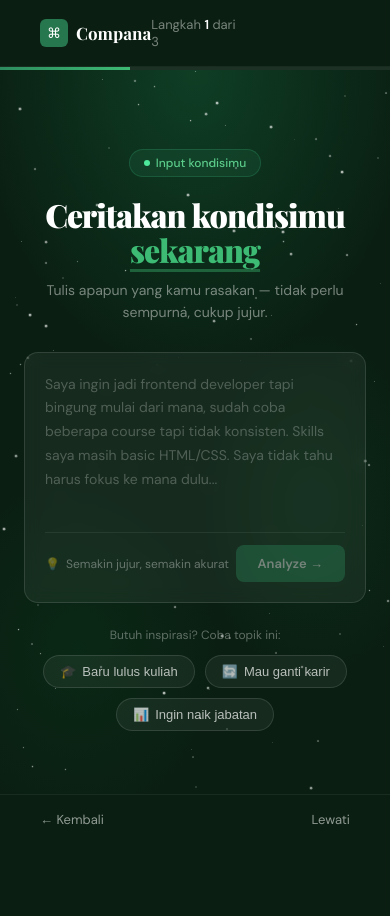
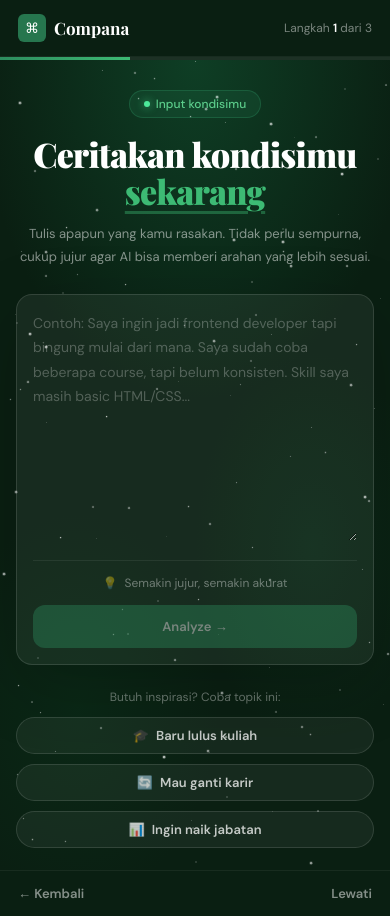
Before and after one commit to Incompana/Frontend-Compana, a React (Vite) app: page /input in a window 390 px wide. Before the commit the page ends 844 px from the top, so only its background shows below. Built offline with nearby package versions, Linux system fonts and the light colour scheme; no server answers.

Commit message:
Make input page responsive

```diff
--- a/src/pages/public/InputPage.jsx
+++ b/src/pages/public/InputPage.jsx
@@ -1,7 +1,8 @@
+// src/pages/public/InputPage.jsx
 import { useState } from "react";
+import { useNavigate } from "react-router-dom";
 import { Logo, StarField } from "../../components/Shared";
 import { useAssessment } from "../../context/AssessmentContext";
-import { useNavigate } from "react-router-dom";
 
 const TOPICS = [
   { icon: "🎓", label: "Baru lulus kuliah" },
@@ -11,13 +12,13 @@
 
 export default function InputPage() {
   const navigate = useNavigate();
-
   const { draft, setDraft } = useAssessment();
 
-const [text, setText] = useState(
-  draft.inputText || ""
-);
+  const [text, setText] = useState(draft.inputText || "");
+
   const handleNext = () => {
+    if (text.trim().length < 5) return;
+
     setDraft((prev) => ({
       ...prev,
       inputText: text,
@@ -25,105 +26,77 @@
 
     navigate("/assessment");
   };
+
   const handleTopicClick = (label) => {
-    setText((prev) => prev ? `${prev} ${label.toLowerCase()}.` : `${label}.`);
+    setText((prev) =>
+      prev ? `${prev} ${label.toLowerCase()}.` : `${label}.`
+    );
   };
 
+  const canContinue = text.trim().length >= 5;
+
   return (
-    <div style={{ minHeight: "100vh", background: "#0a1f12", color: "white", display: "flex", flexDirection: "column" }}>
-      {/* Navbar */}
-      <nav style={{
-        display: "flex", alignItems: "center", justifyContent: "space-between",
-        padding: "16px 40px",
-        borderBottom: "1px solid rgba(255,255,255,0.06)",
-      }}>
+    <div className="input-page">
+      <nav className="input-navbar">
         <Logo />
-        <div style={{
-          fontFamily: "'DM Sans', sans-serif", fontSize: "13px",
-          color: "rgba(255,255,255,0.45)",
-        }}>
-          Langkah <span style={{ color: "white", fontWeight: 600 }}>1</span> dari 3
+
+        <div className="input-step">
+          Langkah <span>1</span> dari 3
         </div>
-        <div style={{ width: "120px" }} />
+
+        <button
+          type="button"
+          onClick={() => navigate("/assessment")}
+          className="input-skip-desktop"
+        >
+          Lewati
+        </button>
       </nav>
 
-      {/* Progress bar */}
-      <div style={{ height: "3px", background: "rgba(255,255,255,0.08)" }}>
-        <div style={{
-          width: "33.33%", height: "100%",
-          background: "linear-gradient(90deg, #2d8c5e, #3dba74)",
-        }} />
+      <div className="input-progress-track">
+        <div className="input-progress-fill" />
       </div>
 
-      {/* Content */}
-      <section style={{
-        flex: 1, position: "relative",
-        display: "flex", flexDirection: "column", alignItems: "center",
-        justifyContent: "center", textAlign: "center",
-        padding: "48px 24px 32px", overflow: "hidden",
-      }}>
+      <main className="input-main">
         <div className="mesh-bg" />
         <StarField />
 
-        <div style={{ position: "relative", zIndex: 1, width: "100%", maxWidth: "620px" }}>
-          <div className="badge-pill" style={{ marginBottom: "20px" }}>
-            <span style={{ width: "6px", height: "6px", borderRadius: "50%", background: "#4de89a", flexShrink: 0 }} />
+        <section className="input-content">
+          <div className="badge-pill input-badge">
+            <span className="input-badge-dot" />
             Input kondisimu
           </div>
 
-          <h1 className="hero-title" style={{ fontSize: "clamp(32px, 6vw, 54px)", marginBottom: "12px" }}>
+          <h1 className="input-title">
             Ceritakan kondisimu
             <br />
-            <span style={{ color: "#3dba74", textDecoration: "underline", textDecorationColor: "rgba(61,186,116,0.4)", textUnderlineOffset: "6px" }}>
-              sekarang
-            </span>
+            <span>sekarang</span>
           </h1>
 
-          <p style={{
-            fontFamily: "'DM Sans', sans-serif", fontSize: "14px",
-            color: "rgba(255,255,255,0.45)", marginBottom: "28px", lineHeight: 1.6,
-          }}>
-            Tulis apapun yang kamu rasakan — tidak perlu sempurna, cukup jujur.
+          <p className="input-subtitle">
+            Tulis apapun yang kamu rasakan. Tidak perlu sempurna, cukup jujur
+            agar AI bisa memberi arahan yang lebih sesuai.
           </p>
 
-          {/* Textarea card */}
-          <div style={{
-            background: "rgba(255,255,255,0.05)",
-            border: "1px solid rgba(255,255,255,0.12)",
-            borderRadius: "14px", padding: "20px",
-            textAlign: "left", backdropFilter: "blur(8px)",
-          }}>
+          <div className="input-card">
             <textarea
               value={text}
-              onChange={(e) => setText(e.target.value)}
-              placeholder="Saya ingin jadi frontend developer tapi bingung mulai dari mana, sudah coba beberapa course tapi tidak konsisten. Skills saya masih basic HTML/CSS. Saya tidak tahu harus fokus ke mana dulu..."
-              rows={6}
-              style={{
-                width: "100%", background: "transparent",
-                border: "none", outline: "none", resize: "none",
-                fontFamily: "'DM Sans', sans-serif",
-                fontSize: "14px", color: "rgba(255,255,255,0.85)",
-                lineHeight: 1.7, caretColor: "#3dba74",
-              }}
+              onChange={(event) => setText(event.target.value)}
+              placeholder="Contoh: Saya ingin jadi frontend developer tapi bingung mulai dari mana. Saya sudah coba beberapa course, tapi belum konsisten. Skill saya masih basic HTML/CSS..."
+              rows={7}
+              className="input-textarea"
             />
 
-            <div style={{
-              display: "flex", alignItems: "center", justifyContent: "space-between",
-              marginTop: "12px", paddingTop: "12px",
-              borderTop: "1px solid rgba(255,255,255,0.07)",
-            }}>
-              <div style={{
-                display: "flex", alignItems: "center", gap: "6px",
-                fontFamily: "'DM Sans', sans-serif", fontSize: "12px",
-                color: "rgba(255,255,255,0.35)",
-              }}>
+            <div className="input-card-footer">
+              <div className="input-hint">
                 <span>💡</span>
                 <span>Semakin jujur, semakin akurat</span>
               </div>
+
               <button
-                className="cta-btn"
-                style={{ padding: "10px 22px", fontSize: "13px", animation: "none" }}
-                disabled={text.trim().length < 5}
+                type="button"
+                className="input-primary-button"
+                disabled={!canContinue}
                 onClick={handleNext}
               >
                 Analyze →
@@ -131,40 +104,373 @@
             </div>
           </div>
 
-          {/* Topic chips */}
-          <div style={{ marginTop: "24px" }}>
-            <p style={{
-              fontFamily: "'DM Sans', sans-serif", fontSize: "12px",
-              color: "rgba(255,255,255,0.35)", marginBottom: "12px",
-            }}>
-              Butuh inspirasi? Coba topik ini:
-            </p>
-            <div style={{ display: "flex", gap: "10px", justifyContent: "center", flexWrap: "wrap" }}>
-              {TOPICS.map((t) => (
-                <button key={t.label} onClick={() => handleTopicClick(t.label)} className="topic-chip">
-                  <span>{t.icon}</span>
-                  <span>{t.label}</span>
+          <div className="input-topics">
+            <p>Butuh inspirasi? Coba topik ini:</p>
+
+            <div className="input-topic-list">
+              {TOPICS.map((topic) => (
+                <button
+                  key={topic.label}
+                  type="button"
+                  onClick={() => handleTopicClick(topic.label)}
+                  className="input-topic-chip"
+                >
+                  <span>{topic.icon}</span>
+                  <span>{topic.label}</span>
                 </button>
               ))}
             </div>
           </div>
-        </div>
         </section>
+      </main>
 
-      {/* Bottom nav */}
-      <div style={{
-        display: "flex", justifyContent: "space-between",
-        padding: "16px 40px",
-        borderTop: "1px solid rgba(255,255,255,0.06)",
-      }}>
+      <footer className="input-bottom-nav">
         <button
+          type="button"
           onClick={() => navigate(-1)}
-  className="ghost-btn"
+          className="input-ghost-button"
         >
           ← Kembali
         </button>
-        <button className="ghost-btn">Lewati</button>
-      </div>
+
+        <button
+          type="button"
+          onClick={() => navigate("/assessment")}
+          className="input-ghost-button"
+        >
+          Lewati
+        </button>
+      </footer>
+
+      <style>{`
+        .input-page {
+          min-height: 100vh;
+          background: #0a1f12;
+          color: white;
+          display: flex;
+          flex-direction: column;
+          overflow-x: hidden;
+        }
+
+        .input-navbar {
+          display: flex;
+          align-items: center;
+          justify-content: space-between;
+          gap: 16px;
+          padding: 16px clamp(20px, 4vw, 40px);
+          border-bottom: 1px solid rgba(255,255,255,0.06);
+          position: relative;
+          z-index: 2;
+        }
+
+        .input-step {
+          font-family: 'DM Sans', sans-serif;
+          font-size: 13px;
+          color: rgba(255,255,255,0.46);
+          white-space: nowrap;
+        }
+
+        .input-step span {
+          color: white;
+          font-weight: 800;
+        }
+
+        .input-skip-desktop,
+        .input-ghost-button {
+          background: transparent;
+          border: none;
+          color: rgba(255,255,255,0.5);
+          font-family: 'DM Sans', sans-serif;
+          font-size: 13px;
+          font-weight: 700;
+          cursor: pointer;
+          transition: color 0.2s;
+          white-space: nowrap;
+        }
+
+        .input-skip-desktop:hover,
+        .input-ghost-button:hover {
+          color: rgba(255,255,255,0.88);
+        }
+
+        .input-progress-track {
+          height: 3px;
+          background: rgba(255,255,255,0.08);
+          flex-shrink: 0;
+        }
+
+        .input-progress-fill {
+          width: 33.33%;
+          height: 100%;
+          background: linear-gradient(90deg, #2d8c5e, #3dba74);
+        }
+
+        .input-main {
+          flex: 1;
+          position: relative;
+          display: flex;
+          align-items: center;
+          justify-content: center;
+          padding: clamp(28px, 6vh, 56px) clamp(16px, 4vw, 24px) 28px;
+          overflow: hidden;
+        }
+
+        .input-content {
+          position: relative;
+          z-index: 1;
+          width: 100%;
+          max-width: 680px;
+          text-align: center;
+          animation: inputSlideUp 0.55s ease both;
+        }
+
+        .input-badge {
+          margin-bottom: 18px;
+        }
+
+        .input-badge-dot {
+          width: 6px;
+          height: 6px;
+          border-radius: 50%;
+          background: #4de89a;
+          flex-shrink: 0;
+          box-shadow: 0 0 8px rgba(77,232,154,0.7);
+        }
+
+        .input-title {
+          font-family: 'Playfair Display', serif;
+          font-weight: 900;
+          font-size: clamp(34px, 7vw, 58px);
+          line-height: 1.08;
+          letter-spacing: -0.8px;
+          margin: 0 0 14px;
+        }
+
+        .input-title span {
+          color: #3dba74;
+          text-decoration: underline;
+          text-decoration-color: rgba(61,186,116,0.4);
+          text-underline-offset: 6px;
+        }
+
+        .input-subtitle {
+          font-family: 'DM Sans', sans-serif;
+          font-size: clamp(13px, 2vw, 15px);
+          color: rgba(255,255,255,0.5);
+          margin: 0 auto 26px;
+          line-height: 1.7;
+          max-width: 560px;
+        }
+
+        .input-card {
+          background: rgba(255,255,255,0.055);
+          border: 1px solid rgba(255,255,255,0.12);
+          border-radius: 18px;
+          padding: clamp(16px, 3vw, 22px);
+          text-align: left;
+          backdrop-filter: blur(8px);
+          box-shadow: 0 20px 70px rgba(0,0,0,0.18);
+        }
+
+        .input-textarea {
+          width: 100%;
+          min-height: clamp(150px, 28vh, 230px);
+          background: transparent;
+          border: none;
+          outline: none;
+          resize: vertical;
+          font-family: 'DM Sans', sans-serif;
+          font-size: 14px;
+          color: rgba(255,255,255,0.88);
+          line-height: 1.75;
+          caret-color: #3dba74;
+          box-sizing: border-box;
+        }
+
+        .input-textarea::placeholder {
+          color: rgba(255,255,255,0.26);
+        }
+
+        .input-card-footer {
+          display: flex;
+          align-items: center;
+          justify-content: space-between;
+          gap: 14px;
+          margin-top: 14px;
+          padding-top: 14px;
+          border-top: 1px solid rgba(255,255,255,0.07);
+        }
+
+        .input-hint {
+          display: flex;
+          align-items: center;
+          gap: 7px;
+          font-family: 'DM Sans', sans-serif;
+          font-size: 12px;
+          color: rgba(255,255,255,0.38);
+          min-width: 0;
+        }
+
+        .input-primary-button {
+          border: none;
+          border-radius: 12px;
+          padding: 11px 24px;
+          background: rgba(45, 140, 94, 0.95);
+          color: white;
+          font-family: 'DM Sans', sans-serif;
+          font-size: 13px;
+          font-weight: 900;
+          cursor: pointer;
+          transition: transform 0.2s, background 0.2s, opacity 0.2s;
+          white-space: nowrap;
+        }
+
+        .input-primary-button:hover:not(:disabled) {
+          background: #3dba74;
+          transform: translateY(-1px);
+        }
+
+        .input-primary-button:disabled {
+          opacity: 0.42;
+          cursor: not-allowed;
+        }
+
+        .input-topics {
+          margin-top: 24px;
+        }
+
+        .input-topics p {
+          font-family: 'DM Sans', sans-serif;
+          font-size: 12px;
+          color: rgba(255,255,255,0.38);
+          margin: 0 0 12px;
+        }
+
+        .input-topic-list {
+          display: flex;
+          gap: 10px;
+          justify-content: center;
+          flex-wrap: wrap;
+        }
+
+        .input-topic-chip {
+          display: inline-flex;
+          align-items: center;
+          justify-content: center;
+          gap: 7px;
+          border: 1px solid rgba(255,255,255,0.12);
+          background: rgba(255,255,255,0.05);
+          color: rgba(255,255,255,0.75);
+          border-radius: 999px;
+          padding: 9px 15px;
+          font-family: 'DM Sans', sans-serif;
+          font-size: 13px;
+          font-weight: 700;
+          cursor: pointer;
+          transition: background 0.2s, border-color 0.2s, color 0.2s;
+        }
+
+        .input-topic-chip:hover {
+          background: rgba(45,140,94,0.15);
+          border-color: rgba(61,186,116,0.38);
+          color: white;
+        }
+
+        .input-bottom-nav {
+          display: flex;
+          justify-content: space-between;
+          align-items: center;
+          gap: 14px;
+          padding: 16px clamp(20px, 4vw, 40px);
+          border-top: 1px solid rgba(255,255,255,0.06);
+          position: relative;
+          z-index: 2;
+        }
+
+        @keyframes inputSlideUp {
+          from {
+            opacity: 0;
+            transform: translateY(18px);
+          }
+          to {
+            opacity: 1;
+            transform: translateY(0);
+          }
+        }
+
+        @media (max-width: 720px) {
+          .input-navbar {
+            padding: 14px 18px;
+          }
+
+          .input-skip-desktop {
+            display: none;
+          }
+
+          .input-main {
+            align-items: flex-start;
+            padding: 30px 16px 22px;
+          }
+
+          .input-card-footer {
+            align-items: stretch;
+            flex-direction: column;
+          }
+
+          .input-primary-button {
+            width: 100%;
+            padding: 13px 20px;
+          }
+
+          .input-hint {
+            justify-content: center;
+            text-align: center;
+          }
+
+          .input-topic-list {
+            display: grid;
+            grid-template-columns: 1fr;
+            width: 100%;
+          }
+
+          .input-topic-chip {
+            width: 100%;
+          }
+        }
+
+        @media (max-width: 430px) {
+          .input-navbar {
+            gap: 10px;
+          }
+
+          .input-step {
+            font-size: 12px;
+          }
+
+          .input-title {
+            font-size: 34px;
+          }
+
+          .input-subtitle {
+            font-size: 13px;
+          }
+
+          .input-card {
+            border-radius: 16px;
+          }
+
+          .input-bottom-nav {
+            padding: 14px 18px;
+          }
+        }
+
+        @media (min-width: 1024px) {
+          .input-main {
+            padding-top: 62px;
+            padding-bottom: 42px;
+          }
+        }
+      `}</style>
     </div>
   );
 }
```
Lines whose indentation alone changed are shown as unchanged.
